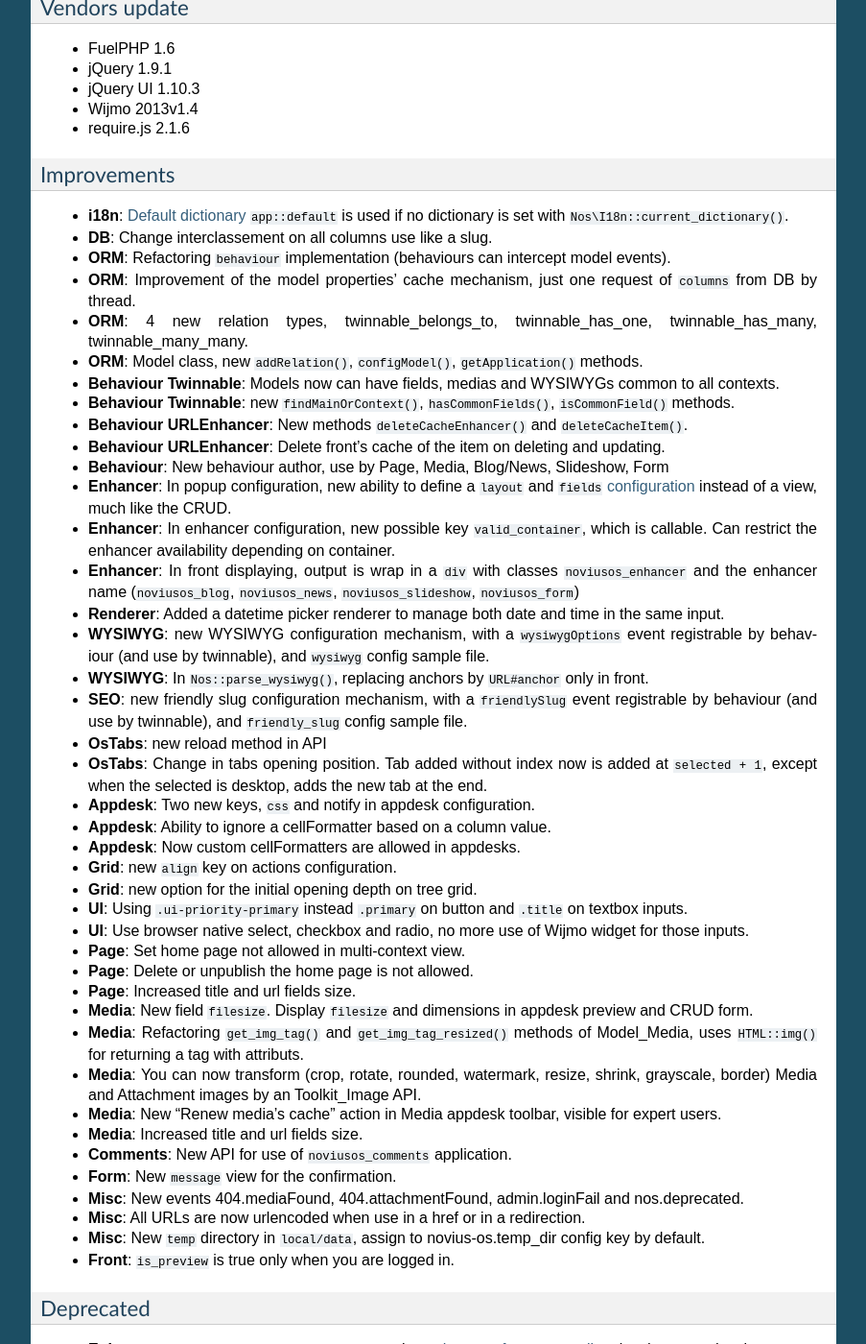
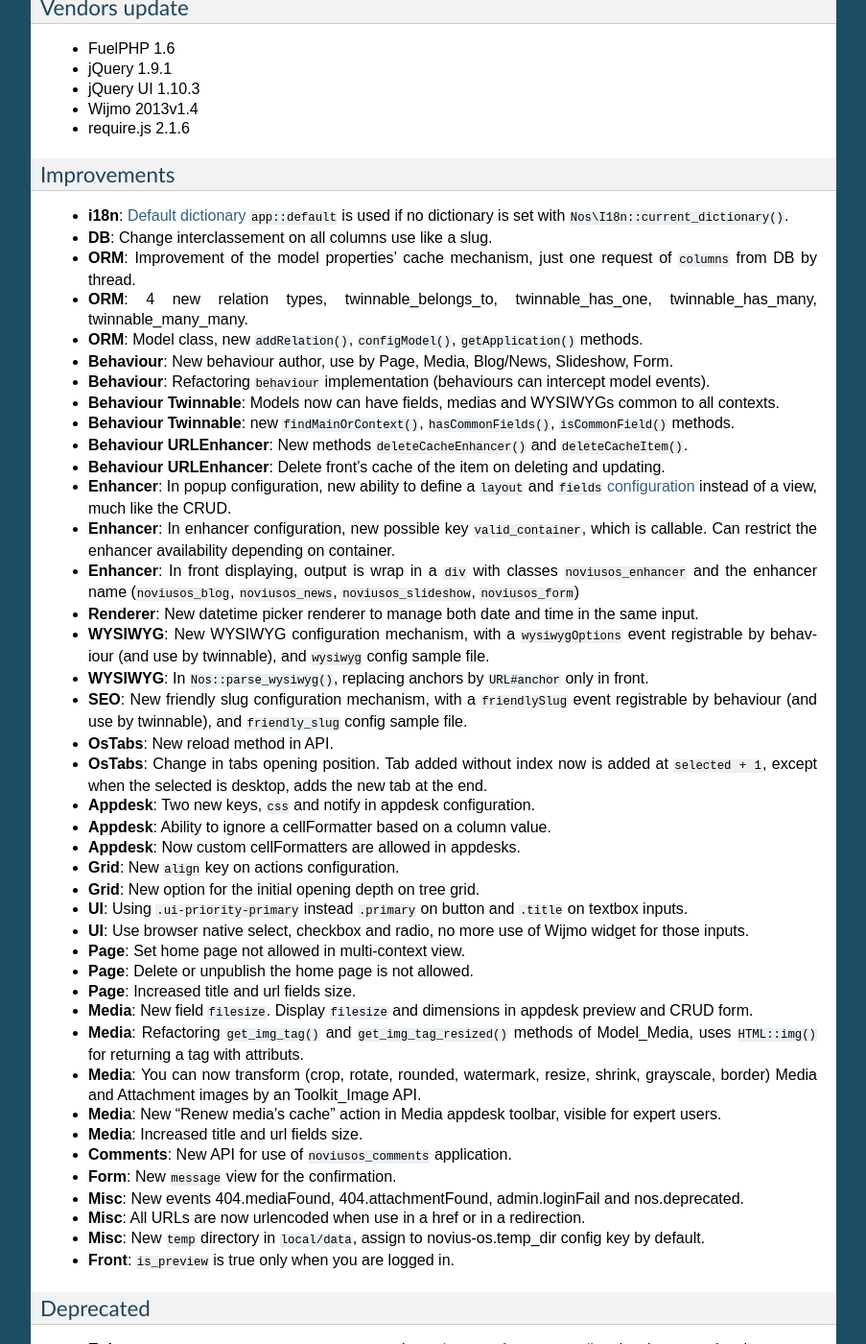
Before and after one commit to Meroje/documentation-en, a Sphinx documentation site: the page built from source/release/chiba.2.rst, in a window 1280 px wide and 1400 px high, scrolled down 852 px. Shown: the whole window at 96% size, without its empty margins (198-1101 px from the left). Built offline with Sphinx 7.4.7, drawn with Linux system fonts in a browser that asks for light colours; some of the changed text lies outside the part shown.

Commit message:
Chiba 2 release notes

```diff
--- a/source/release/chiba.2.rst
+++ b/source/release/chiba.2.rst
@@ -41,29 +41,29 @@ Improvements
 
 * **i18n**: :doc:`Default dictionary </app_create/translate>` ``app::default`` is used if no dictionary is set with ``Nos\I18n::current_dictionary()``.
 * **DB**: Change interclassement on all columns use like a slug.
-* **ORM**: Refactoring ``behaviour`` implementation (:ref:`behaviours can intercept model events <api:php/behaviours/behaviour_event>`).
 * **ORM**: Improvement of the model properties' cache mechanism, just one request of ``columns`` from DB by thread.
 * **ORM**: 4 new relation types, :ref:`twinnable_belongs_to <api:php/relations/twinnable_belongs_to>`, :ref:`twinnable_has_one <api:php/relations/twinnable_has_one>`, :ref:`twinnable_has_many <api:php/relations/twinnable_has_many>`, :ref:`twinnable_many_many <api:php/relations/twinnable_many_many>`.
 * **ORM**: Model class, new ``addRelation()``, ``configModel()``, ``getApplication()`` methods.
+* **Behaviour**: New :ref:`behaviour author <api:php/behaviours/author>`, use by Page, Media, Blog/News, Slideshow, Form.
+* **Behaviour**: Refactoring ``behaviour`` implementation (:ref:`behaviours can intercept model events <api:php/behaviours/behaviour_event>`).
 * **Behaviour Twinnable**: Models now can have :ref:`fields <api:php/behaviours/twinnable/configuration>`, :ref:`medias and WYSIWYGs <api:php/models/model/configuration>` common to all contexts.
 * **Behaviour Twinnable**: new ``findMainOrContext()``, ``hasCommonFields()``, ``isCommonField()`` :ref:`methods <api:php/behaviours/twinnable/methods>`.
 * **Behaviour URLEnhancer**: New :ref:`methods <api:php/behaviours/urlenhancer/methods>` ``deleteCacheEnhancer()`` and ``deleteCacheItem()``.
 * **Behaviour URLEnhancer**: Delete front's cache of the item on deleting and updating.
-* **Behaviour**: New :ref:`behaviour author <api:php/behaviours/author>`, use by Page, Media, Blog/News, Slideshow, Form
 * **Enhancer**: In popup configuration, new ability to define a ``layout`` and ``fields`` :doc:`configuration </app_create/enhancer>` instead of a view, much like the CRUD.
 * **Enhancer**: In :ref:`enhancer configuration <api:metadata/enhancers>`, new possible key ``valid_container``, which is callable. Can restrict the enhancer availability depending on container.
 * **Enhancer**: In front displaying, output is wrap in a ``div`` with classes ``noviusos_enhancer`` and the enhancer name (``noviusos_blog``, ``noviusos_news``, ``noviusos_slideshow``, ``noviusos_form``)
-* **Renderer**: Added a :ref:`datetime picker <api:php/renderers/datetime>` renderer to manage both date and time in the same input.
-* **WYSIWYG**: :ref:`new WYSIWYG configuration mechanism <api:php/configuration/wysiwyg>`, with a ``wysiwygOptions`` event registrable by behaviour (and use by twinnable), and ``wysiwyg`` config sample file.
+* **Renderer**: New :ref:`datetime picker <api:php/renderers/datetime>` renderer to manage both date and time in the same input.
+* **WYSIWYG**: :ref:`New WYSIWYG configuration mechanism <api:php/configuration/wysiwyg>`, with a ``wysiwygOptions`` event registrable by behaviour (and use by twinnable), and ``wysiwyg`` config sample file.
 * **WYSIWYG**: In ``Nos::parse_wysiwyg()``, replacing anchors by ``URL#anchor`` only in front.
-* **SEO**: :ref:`new friendly slug configuration mechanism <api:php/configuration/friendly_slug>`, with a ``friendlySlug`` event registrable by behaviour (and use by twinnable), and ``friendly_slug`` config sample file.
-* **OsTabs**: :ref:`new reload method <api:javascript/$container/nosTabs>` in API
+* **SEO**: :ref:`New friendly slug configuration mechanism <api:php/configuration/friendly_slug>`, with a ``friendlySlug`` event registrable by behaviour (and use by twinnable), and ``friendly_slug`` config sample file.
+* **OsTabs**: :ref:`New reload method <api:javascript/$container/nosTabs>` in API.
 * **OsTabs**: Change in tabs opening position. Tab added without index now is added at ``selected + 1``, except when the selected is desktop, adds the new tab at the end.
 * **Appdesk**: Two new keys, ``css`` and :ref:`notify <api:php/configuration/application/appdesk/notify>` in :ref:`appdesk configuration <api:php/configuration/application/appdesk>`.
 * **Appdesk**: Ability to ignore a :ref:`cellFormatter <api:php/configuration/application/cellFormatters>` based on a column value.
 * **Appdesk**: Now :ref:`custom cellFormatters <api:php/configuration/application/cellFormatters/custom>` are allowed in appdesks.
-* **Grid**: new ``align`` key on :ref:`actions configuration <api:php/configuration/application/common/actions>`.
-* **Grid**: new option for the :ref:`initial opening depth <api:php/configuration/application/appdesk/appdesk>` on tree grid.
+* **Grid**: New ``align`` key on :ref:`actions configuration <api:php/configuration/application/common/actions>`.
+* **Grid**: New option for the :ref:`initial opening depth <api:php/configuration/application/appdesk/appdesk>` on tree grid.
 * **UI**: Using ``.ui-priority-primary`` instead ``.primary`` on button and ``.title`` on textbox inputs.
 * **UI**: Use browser native select, checkbox and radio, no more use of Wijmo widget for those inputs.
 * **Page**: Set home page not allowed in multi-context view.
@@ -85,7 +85,7 @@ Deprecated
 ----------
 
 * **Enhancer**: ``get_url_model($item, $params)`` in :ref:`enhancer front controller <app_create/enhancer/url>` is deprecated, please use ``getURLEnhanced($params)`` and ``$item`` in a key ``item`` of ``$params``.
-* **Media**: Change :ref:`Model_Media API <api:php/models/media/model_media/methods>`, deprecating all snake_case methods.
+* **Media**: Change :ref:`Model_Media API <api:php/models/media/model_media/methods>`, deprecating all ``snake_case`` methods.
 * **Media**: Deprecating ``delete_from_disk()`` and ``delete_public_cache()`` :ref:`methods of Model_Folder <api:php/models/media/model_folder/methods>`. Use ``deleteFromDisk()`` and ``deleteCache()`` instead.
 * **Page**: ``Model_Page->link()`` is deprecated, please use :ref:`Model_Page->htmlAnchor() <api:php/models/model_page/methods>` instead.
 * **Misc**: Event ``user_login`` is deprecated, please use :ref:`admin.loginSuccess <api:php/events/admin.loginSuccess>` instead.
```
